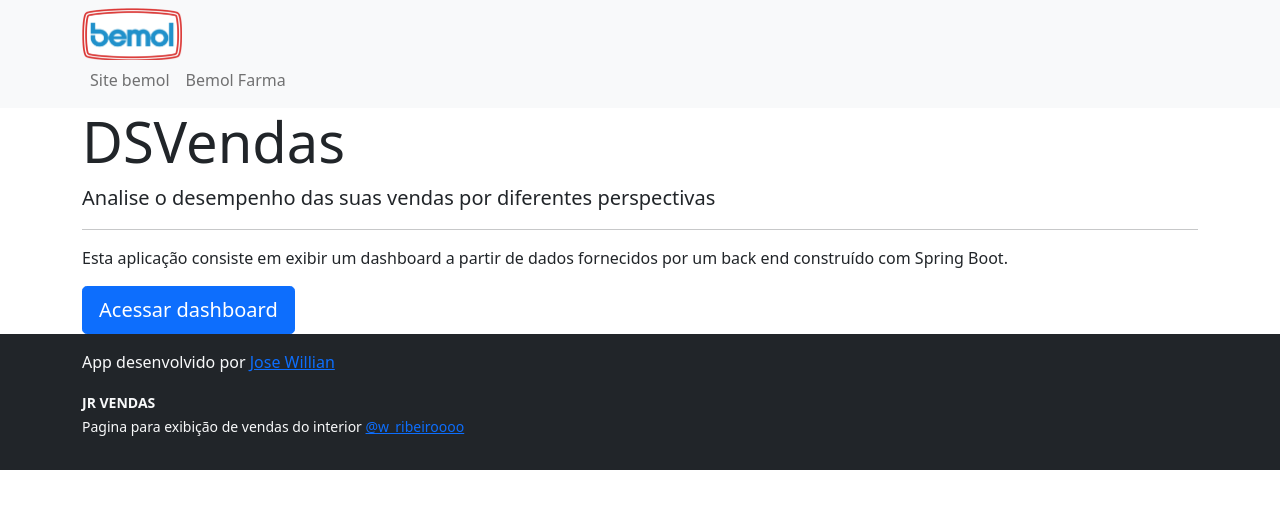
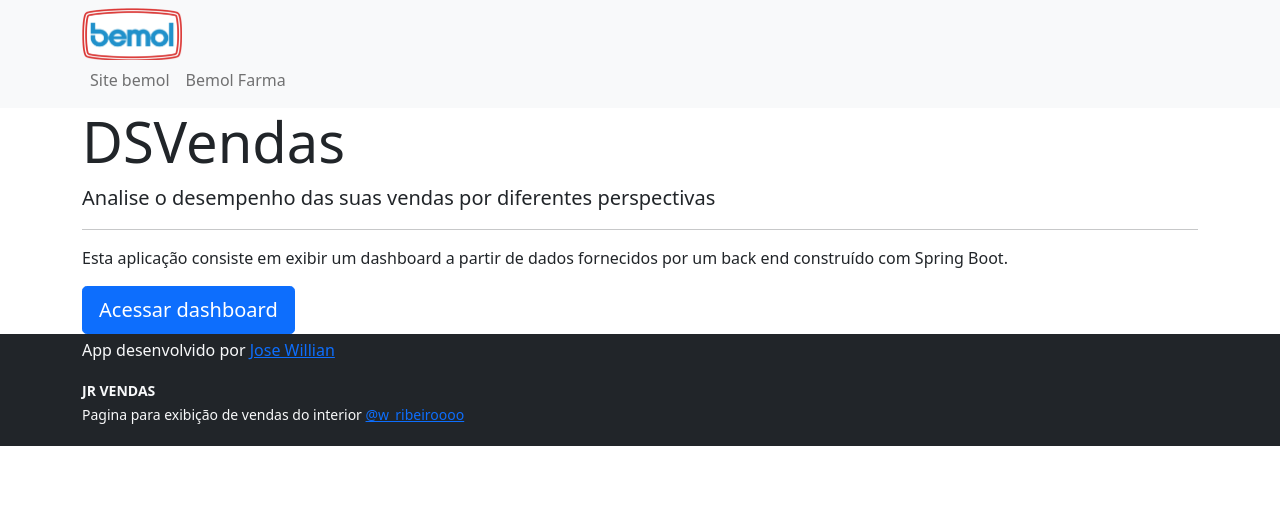
Before and after one commit to jose-ribeiro/projeto-jrvendas, a React (Create React App) app in the folder frontend/: page / in a window 1280 px wide. Shown: the top 508 px of the page. Built offline with nearby package versions, Linux system fonts and the light colour scheme.

Commit message:
corrigindo a classe DadosCidadeDTO

```diff
--- a/frontend/src/components/Footer/rodape.tsx
+++ b/frontend/src/components/Footer/rodape.tsx
@@ -1,6 +1,6 @@
 const Footer = () => {
     return (
-        <footer className="footer mt-auto py-3 bg-dark">
+        <footer className="footer mt-auto py-1 bg-dark">
             <div className="container">
                 <p className="text-light">App desenvolvido por <a href="https://github.com/jose-ribeiro" target="_blank" rel="noreferrer">Jose Willian</a></p>
                 <p className="text-light"><small><strong>JR VENDAS</strong><br />
```
Also changed, not shown: 1 other file (tests, documents, lock files or other folders).
